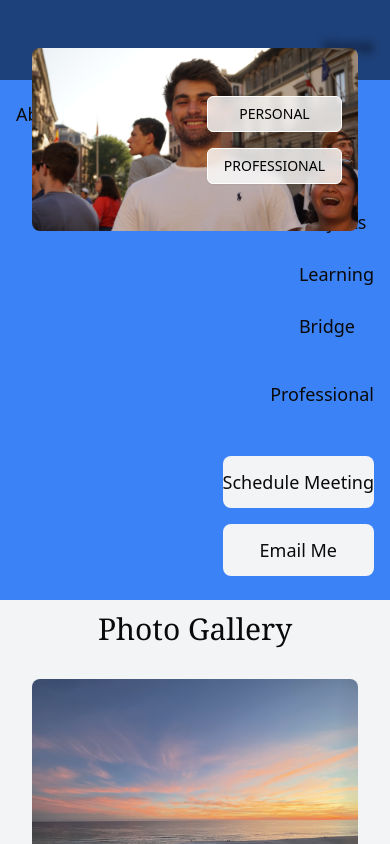
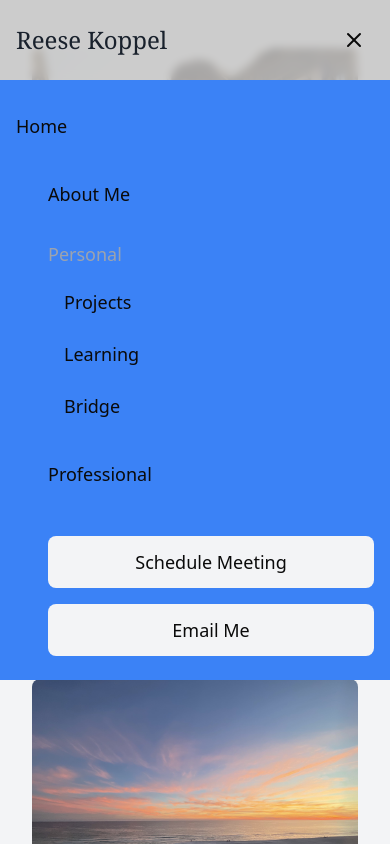
Before and after one commit to rk504/personal-website, a Next.js app: page / in a window 390 px wide. Both pictures are taken after a click on the button "Toggle menu". Shown: the top 844 px of the page. Built offline with nearby package versions, Linux system fonts and the light colour scheme.

Commit message:
trying to fix header

```diff
--- a/components/header.tsx
+++ b/components/header.tsx
@@ -48,7 +48,7 @@ export function Header() {
   }
 
   return (
-    <header className="fixed top-0 w-full bg-white/80 backdrop-blur-sm shadow-sm">
+    <header className="fixed top-0 w-full bg-white/80 backdrop-blur-sm z-50 shadow-sm">
       <div className="container mx-auto px-4">
         <div className="flex items-center justify-between h-20">
           {/* Logo - consistent across all screen sizes */}
@@ -71,7 +71,7 @@ export function Header() {
               <DropdownMenuTrigger className="text-sm tracking-wide hover:text-gray-600 transition-colors uppercase flex items-center gap-1">
                 Personal <ChevronDown className="h-4 w-4" />
               </DropdownMenuTrigger>
-              <DropdownMenuContent align="end" className="w-[200px] bg-white shadow-lg border border-gray-200">
+              <DropdownMenuContent align="end" className="w-[200px]">
                 <DropdownMenuItem className="uppercase text-sm">
                   <Link href="/personal/projects" className="w-full">Projects</Link>
                 </DropdownMenuItem>
@@ -102,14 +102,14 @@ export function Header() {
 
           {/* Mobile Menu Button */}
           <button
-            className="lg:hidden p-2 hover:bg-gray-100 rounded-md"
+            className="lg:hidden p-2 hover:bg-gray-100 rounded-md "
             onClick={() => setIsMobileMenuOpen(!isMobileMenuOpen)}
             aria-label="Toggle menu"
           >
             {isMobileMenuOpen ? (
-              <X className="h-6 w-6 z-999" />
+              <X className="h-6 w-6"  />
             ) : (
-              <Menu className="h-6 w-6 z-999" />
+              <Menu className="h-6 w-6 hover:bg-gray-100 rounded-md" />
             )}
           </button>
         </div>
@@ -117,11 +117,11 @@ export function Header() {
 
       {/* Mobile Navigation Menu */}
       <div
-        className={`lg:hidden fixed inset-y-0 right-0 w-[min(100vw,400px)] bg-white/95 backdrop-blur-md shadow-2xl
-          transition-all duration-300 ease-in-out transform
-          ${isMobileMenuOpen ? 'translate-x-0' : 'translate-x-full'}`}
+        className={`lg:hidden fixed inset-0 top-20 bg-white z-400 transition-transform duration-300 ease-in-out  ${
+          isMobileMenuOpen ? 'translate-x-0' : 'translate-x-full'
+        }`}
       >
-        <nav className="container px-4 py-6 space-y-6 lg:flex items-center space-x-8 bg-blue-500 p-4">          <div className="flex flex-col items-end space-y-6 z-999">
+        <nav className="container px-4 py-6 space-y-6 lg:flex items-center space-x-8 bg-blue-500 p-4">
           <Link
             href="/"
             className="block text-lg font-medium hover:text-gray-600 py-2"
@@ -193,14 +193,13 @@ export function Header() {
               Email Me
             </button>
           </div>
-          </div>
         </nav>
       </div>
 
       {/* Overlay */}
       {isMobileMenuOpen && (
         <div
-          className="lg:hidden fixed inset-0 bg-black/50 backdrop-blur-sm"
+          className="lg:hidden fixed inset-0 bg-black/20 z-30"
           onClick={() => setIsMobileMenuOpen(false)}
         />
       )}
```
Also changed, not shown: app/page.tsx (+10 -9 lines). Lines whose indentation alone changed are shown as unchanged.
